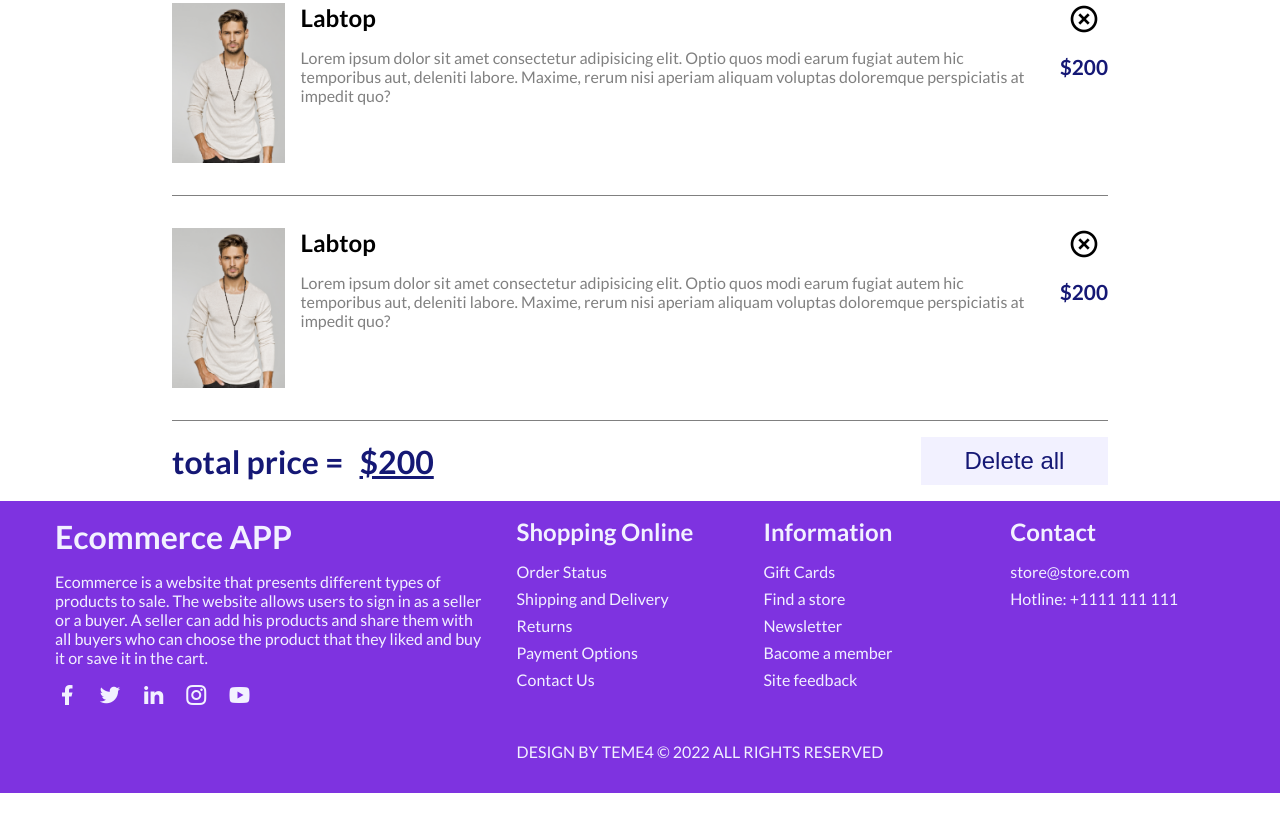
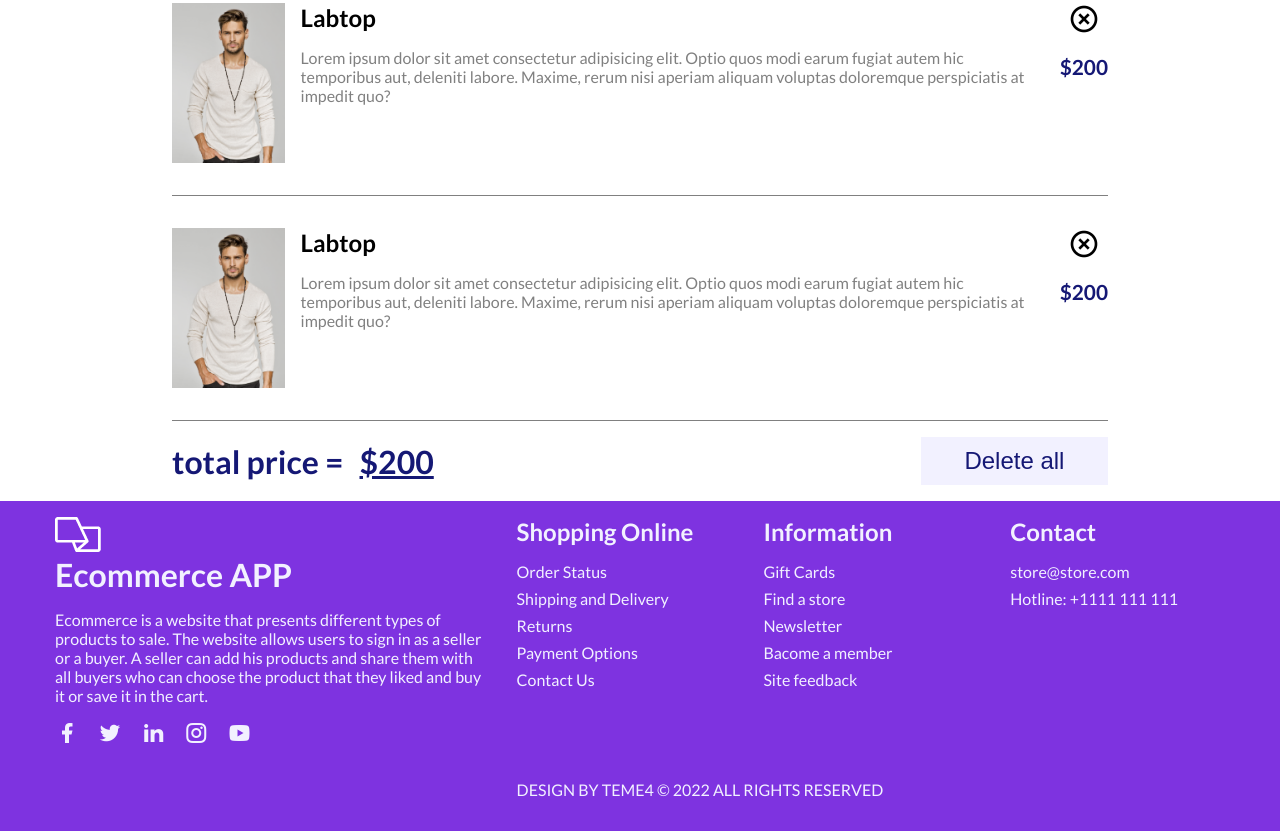
Before and after one commit to GSG-G11/ecommerce-team4, a plain HTML site: page cart.html in a window 1280 px wide. Shown: the part 760-1591 px from the top of the page. Before the commit the page ends 1553 px from the top, so only its background shows below. Drawn offline with nearby package versions, Linux system fonts and the light colour scheme.

Commit message:
adding logo to footer Relates #19

```diff
--- a/cart.html
+++ b/cart.html
@@ -136,6 +136,7 @@
         <div class="container">
             <div class="container-footer">
                 <div class="logo">
+                    <img src="img/logo.png" alt="logo">
                     <h1>Ecommerce APP</h1>
                     <p>Ecommerce is a website that presents different types of products to sale. The website allows users to sign in as a seller or a buyer. A seller can add his products and share them with all buyers who can choose the product that they
                         liked and buy it or save it in the cart.</p>
```
Also changed, not shown: customer-view.html (+1 -0 lines), index.html (+4 -5 lines), seller-view.html (+1 -0 lines).
